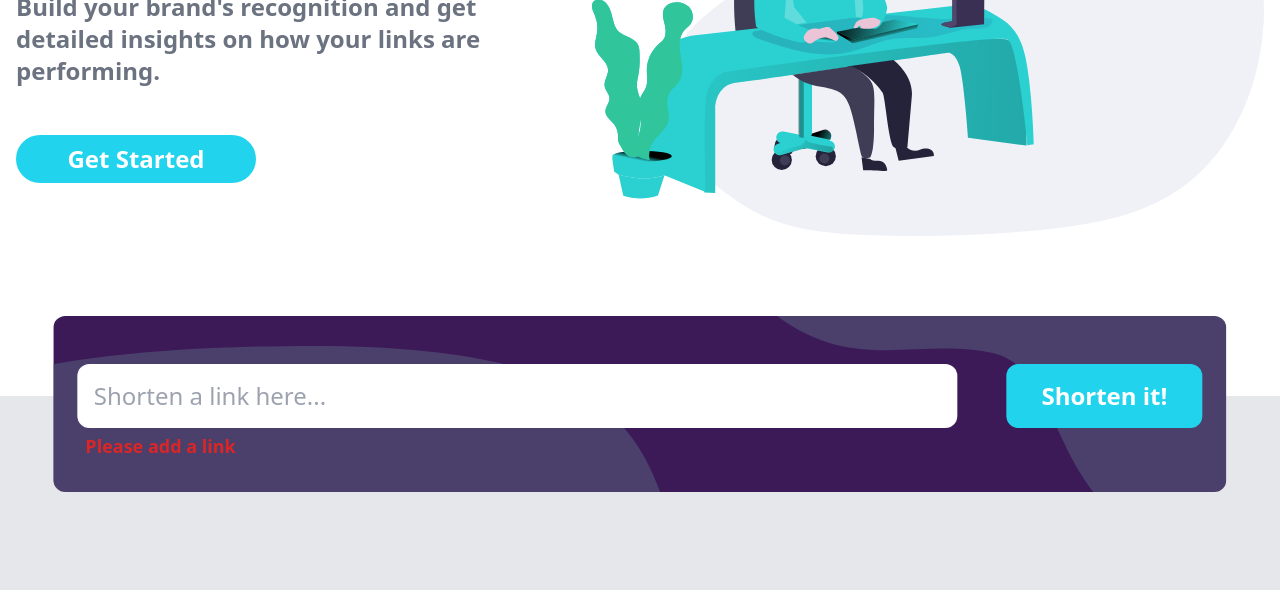
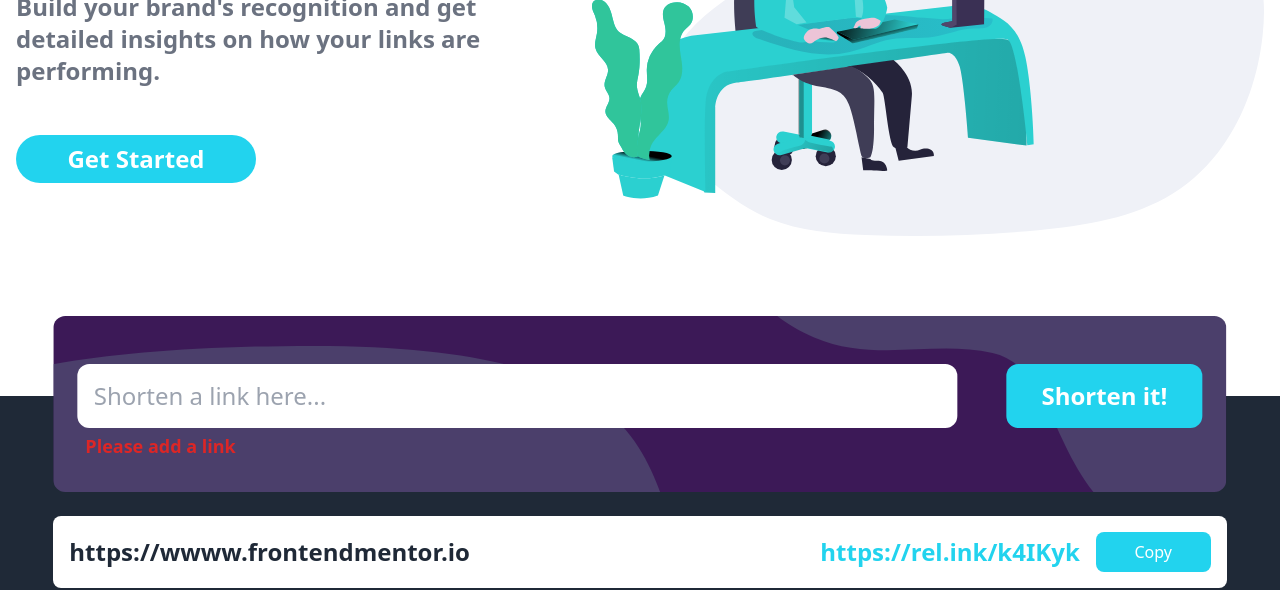
Before and after one commit to nyplex/shortening-API, a website: page index.html in a window 1280 px wide. Shown: the part 362-952 px from the top of the page. Drawn offline with Linux system fonts and the light colour scheme.

Commit message:
Adding generated links container

```diff
--- a/index.html
+++ b/index.html
@@ -9,7 +9,7 @@
     <title>Shortly</title>
 </head>
 
-<body class="py-12">
+<body class="pt-12">
     <nav class="max-w-screen-xl m-auto px-4">
         <div class="flex items-center justify-between">
             <img class="w-36" src="assets/media/logo.svg" alt="Shortly Logo">
@@ -75,7 +75,7 @@
             </div>
         </div>
     </header>
-    <main class="w-full mt-40 relative h-80 bg-gray-200">
+    <main class="w-full mt-40 relative bg-gray-800 pt-10 pb-4">
         <div class="link-container max-w-screen-xl m-auto absolute -top-20 rounded-xl w-11/12 lg:py-12 py-6">
             <div class="flex flex-col lg:flex-row justify-around items-center mb-1 lg:mb-4">
                 <input class="h-16 w-11/12 lg:w-9/12 rounded-xl p-4 text-2xl mb-4 lg:mb-0" type="text" placeholder="Shorten a link here..." id="link-input">
@@ -86,6 +86,16 @@
                 <p class="hidden lg:block font-semibold text-red-600 text-lg lg:absolute lg:bottom-4 lg:left-8 w-11/12 mb-4">Please add a link</p>
             </div>
         </div>
+        <div class="pt-40 lg:pt-20">
+            <div class="bg-white rounded-lg w-11/12 max-w-screen-xl m-auto flex flex-col lg:flex-row justify-between p-4 items-center mb-4">
+                <p class="text-2xl w-full lg:w-7/12 font-semibold text-gray-800 text-center lg:text-left">https://wwww.frontendmentor.io</p>
+                <hr class="lg:hidden border-gray-300 w-8/12 my-4">
+                <div class="flex flex-col lg:flex-row justify-between lg:w-5/12 items-center w-full">
+                    <p class="text-2xl w-9/12 text-center lg:mr-4 font-semibold text-cyan-400 lg:text-right">https://rel.ink/k4IKyk</p>
+                    <button class="bg-cyan-400 w-3/12 text-white rounded-lg py-2">Copy</button>
+                </div>
+            </div>
+        </div>
     </main>
     <script src="assets/js/app.js"></script>
 </body>
```
Also changed, not shown: dist/output.css.
